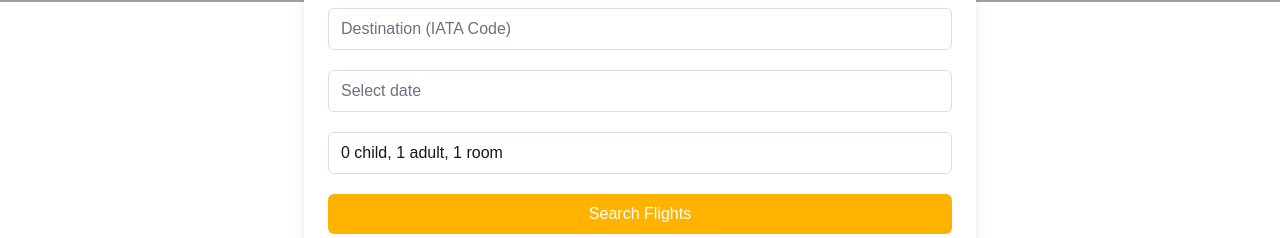
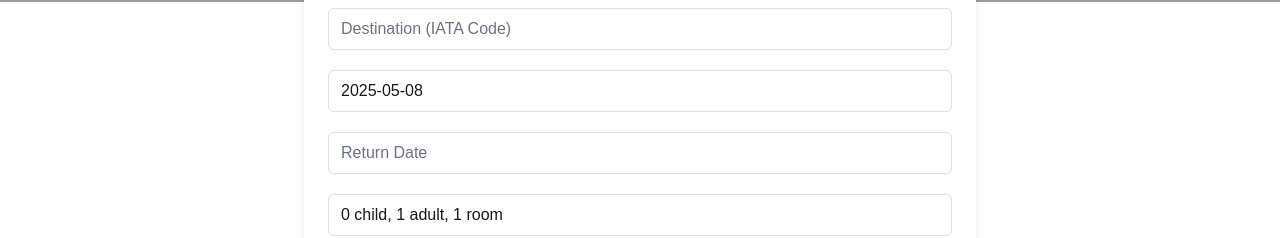
Before and after one commit to amir04lm26/flight-search-app, a Next.js app: page / in a window 1280 px wide. Shown: the part 316-554 px from the top of the page. Built offline with nearby package versions, Linux system fonts and the light colour scheme; no server answers; grey boxes are pictures that could not be loaded.

Commit message:
feat(date): separates the departure and return date

```diff
--- a/src/components/shared/input/date/date-input.component.tsx
+++ b/src/components/shared/input/date/date-input.component.tsx
@@ -14,6 +14,7 @@ type DateInputProps = Readonly<{
   error?: string;
   placeholder?: string;
   selectRange?: boolean;
+  minDate?: Date;
 }>;
 
 export function DateInput({
@@ -22,12 +23,13 @@ export function DateInput({
   error,
   placeholder = "Select date",
   selectRange = false,
+  minDate,
 }: DateInputProps) {
   const [showCalendar, toggleShowCalendar] = useToggle(false);
   const [selectedDate, setSelectedDate] = useState<Date | null>(null);
   const [selectedRange, setSelectedRange] = useState<[Date, Date] | null>(null);
   const calendarRef = useRef<HTMLDivElement>(null);
-  const today = new Date();
+  const localMinDate = minDate ?? new Date();
 
   useEffect(() => {
     if (!value) {
@@ -104,7 +106,7 @@ export function DateInput({
           selectRange={selectRange}
           onChange={handleDateChange}
           value={selectRange ? selectedRange : selectedDate}
-          minDate={today}
+          minDate={localMinDate}
           className={clsx({ range: selectRange })}
         />
       </Dropdown>
--- a/src/components/ui/search/search-form.tsx
+++ b/src/components/ui/search/search-form.tsx
@@ -15,7 +15,11 @@ export function SearchForm() {
       setValue,
       watch,
     },
+    departureDate,
+    returnDate,
     onSubmit,
+    handleDepartureDateChange,
+    handleReturnDateChange,
   } = useSearchForm();
 
   return (
@@ -37,18 +41,18 @@ export function SearchForm() {
         />
 
         <DateInput
-          selectRange
-          value={
-            watch("departureDate") && watch("returnDate")
-              ? `${watch("departureDate")} to ${watch("returnDate")}`
-              : watch("departureDate")
-          }
-          onChange={(val) => {
-            const [start, end] = val.split(" to ");
-            setValue("departureDate", start, { shouldValidate: true });
-            setValue("returnDate", end || "", { shouldValidate: true });
-          }}
-          error={errors.departureDate?.message ?? errors.returnDate?.message}
+          placeholder='Departure Date'
+          value={departureDate}
+          onChange={handleDepartureDateChange}
+          error={errors.departureDate?.message}
+        />
+
+        <DateInput
+          placeholder='Return Date'
+          value={returnDate}
+          minDate={new Date(departureDate)}
+          onChange={handleReturnDateChange}
+          error={errors.returnDate?.message}
         />
 
         <GuestSelection
--- a/src/components/ui/search/use-search-form.hook.ts
+++ b/src/components/ui/search/use-search-form.hook.ts
@@ -1,14 +1,21 @@
-import { format, isBefore, parseISO } from "date-fns";
+import {
+  addDays,
+  differenceInDays,
+  format,
+  isBefore,
+  parseISO,
+} from "date-fns";
 import { useRouter, useSearchParams } from "next/navigation";
 import { useForm } from "react-hook-form";
 import { SearchFormData } from "./search.model";
 import { useEffect } from "react";
+import { DEFAULT_DATE_FORMAT } from "@constants/date.constant";
 
 export function useSearchForm() {
   const searchParams = useSearchParams();
   const router = useRouter();
   const today = new Date();
-  const todayStr = format(today, "yyyy-MM-dd");
+  const todayStr = format(today, DEFAULT_DATE_FORMAT);
 
   const queryDeparture = searchParams.get("departureDate");
   const queryReturn = searchParams.get("returnDate");
@@ -34,7 +41,13 @@ export function useSearchForm() {
       rooms: Number(searchParams.get("rooms")) || 1,
     },
   });
-  const { setValue } = searchForm;
+  const { watch, setValue } = searchForm;
+
+  useEffect(() => {
+    // Sync form values with query string (in case of external change)
+    setValue("departureDate", defaultDeparture);
+    setValue("returnDate", defaultReturn);
+  }, [defaultDeparture, defaultReturn, setValue]);
 
   const onSubmit = async (data: SearchFormData) => {
     const query = new URLSearchParams({
@@ -50,14 +63,36 @@ export function useSearchForm() {
     router.push(`?${query.toString()}`);
   };
 
-  useEffect(() => {
-    // Sync form values with query string (in case of external change)
-    setValue("departureDate", defaultDeparture);
-    setValue("returnDate", defaultReturn);
-  }, [defaultDeparture, defaultReturn, setValue]);
+  const departureDate = watch("departureDate");
+  const returnDate = watch("returnDate");
+
+  const handleDepartureDateChange = (val: string) => {
+    const oldDepartureDate = departureDate;
+    setValue("departureDate", val, { shouldValidate: true });
+
+    if (oldDepartureDate && returnDate) {
+      const daysDifference = differenceInDays(
+        parseISO(returnDate),
+        parseISO(oldDepartureDate)
+      );
+
+      const updatedReturnDate = addDays(parseISO(val), daysDifference);
+      setValue("returnDate", format(updatedReturnDate, DEFAULT_DATE_FORMAT), {
+        shouldValidate: true,
+      });
+    }
+  };
+
+  const handleReturnDateChange = (val: string) => {
+    setValue("returnDate", val, { shouldValidate: true });
+  };
 
   return {
     searchForm,
+    departureDate,
+    returnDate,
     onSubmit,
+    handleDepartureDateChange,
+    handleReturnDateChange,
   };
 }
```
Also changed, not shown: 1 other file (tests, documents, lock files or other folders).
